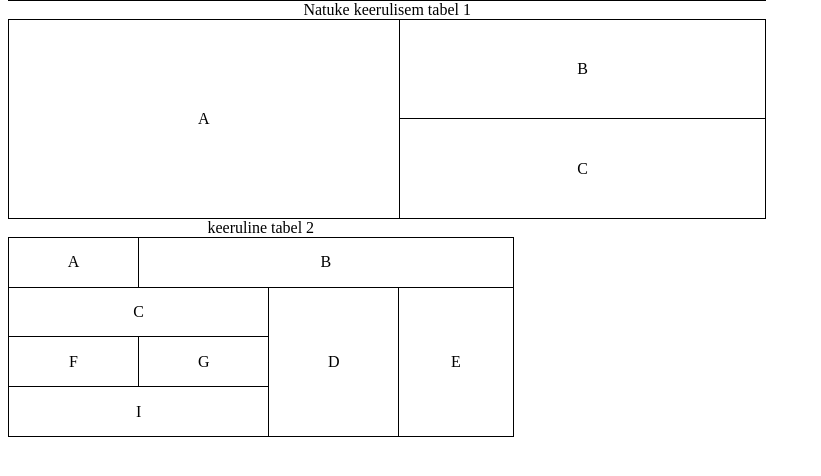
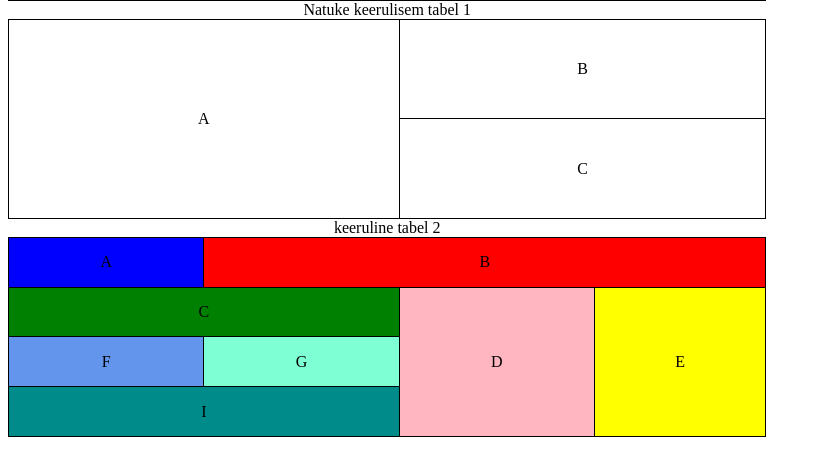
Before and after one commit to Tigerfrog-01/veebirakendusTARpe24KZ, a PHP site: page /Harjutused/Tabelid/tabel.html in a window 1280 px wide. Shown: the part 297-773 px from the top of the page, without its empty margins (0-821 px from the left). Run offline with PHP 8.4, Linux system fonts and the light colour scheme.

Commit message:
Add files via upload

```diff
--- a/Harjutused/Tabelid/tabelStyle.css
+++ b/Harjutused/Tabelid/tabelStyle.css
@@ -52,3 +52,56 @@
     border: 1px solid black;
     text-align: center;
 }
+
+#keeruline2{
+    width: 60%;
+    border: 1px solid black;
+    height: 200px;
+    border-collapse: collapse; /*üks joon borderis*/
+}
+#keeruline2 td{
+    border: 1px solid black;
+    text-align: center;
+}
+
+
+
+
+
+
+#keeruline2 tr:nth-child(1) td:nth-child(1){ /*Esimene rida*/
+
+    background-color: blue;
+}
+#keeruline2 tr:nth-child(1) td:nth-child(2){ /*Esimene rida 2 lahter*/
+
+    background-color: red;
+}
+#keeruline2 tr:nth-child(2) td:nth-child(1){ /*Esimene rida*/
+
+    background-color: green;
+}
+#keeruline2 tr:nth-child(2) td:nth-child(2){ /*Esimene rida*/
+
+    background-color: lightpink;
+}
+
+#keeruline2 tr:nth-child(2) td:nth-child(3){ /*Esimene rida*/
+
+    background-color: yellow;
+}
+
+#keeruline2 tr:nth-child(3) td:nth-child(1){ /*Esimene rida*/
+
+    background-color: cornflowerblue;
+}
+
+#keeruline2 tr:nth-child(3) td:nth-child(2){ /*Esimene rida*/
+
+    background-color: aquamarine;
+}
+
+#keeruline2 tr:nth-child(4) td:nth-child(1){ /*Esimene rida*/
+
+    background-color: darkcyan;
+}
--- a/Meedia.html
+++ b/Meedia.html
@@ -71,7 +71,9 @@
     <section>
         <iframe data-testid="embed-iframe" style="border-radius:12px" src="https://open.spotify.com/embed/track/66DEF58Vwxf7NKYXnlN53t?utm_source=generator" width="100%" height="352" frameBorder="0" allowfullscreen="" allow="autoplay; clipboard-write; encrypted-media; fullscreen; picture-in-picture" loading="lazy"></iframe>
     </section>
-
+    <section>
+        <iframe src="https://www.google.com/maps/embed?pb=!1m14!1m12!1m3!1d603.9633359605633!2d24.718235367929264!3d59.39166354726541!2m3!1f0!2f0!3f0!3m2!1i1024!2i768!4f13.1!5e0!3m2!1sen!2see!4v1758111898717!5m2!1sen!2see" width="600" height="450" style="border:0;" allowfullscreen="" loading="lazy" referrerpolicy="no-referrer-when-downgrade"></iframe>
+    </section>
 
 </main>
 <footer>
```
